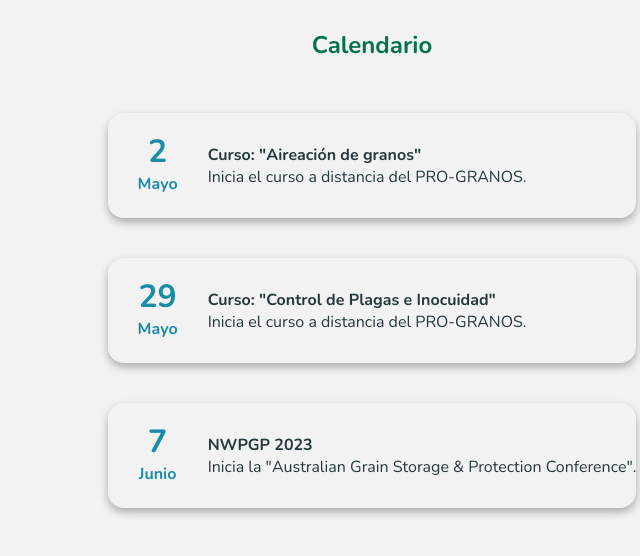
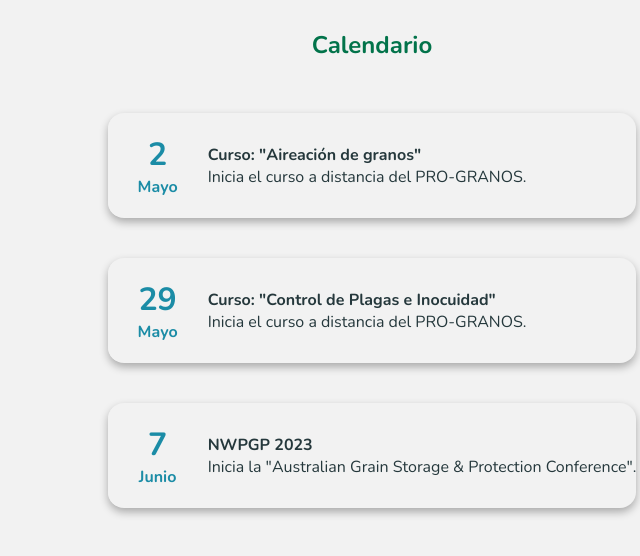
Before and after one commit to exequielpagliari/plantapiloto, a plain HTML site: page index.html in a window 1280 px wide. Shown: the part 1496-2052 px from the top of the page, 268-908 px from the left. Drawn offline with nearby package versions, Linux system fonts and the light colour scheme; no server answers.

Commit message:
Arreglado home colendario

```diff
--- a/styles/index.css
+++ b/styles/index.css
@@ -272,29 +272,35 @@ main {
     overflow: hidden;*/
 
 
+
+
 #calenNumber {
     width: 100px;
     height: 100px;
     background-color: #F2F2F2;
     text-align: center;
+    display: flex;
+    flex-direction: column;
+    justify-content: center;
+    align-items: center;
     }
 
 #calenNumber h3{
-    width: 100px;
+    width: 50px;
     text-align: center;
     background-color:#F2F2F2;
     color: #1B8CA6;
     font-weight: bold;
     font-size: xx-large;
-    padding: 14px 0px 0px 0px;
+    padding: 0px 0px 0px 0px;
 }
 
 #calenNumber h4{
-    width: 100px;
+    width: 50px;
     text-align: center;
     background-color: #F2F2F2;
     color: #1B8CA6;
-    padding: 0 20px;
+    padding: 0 0px;
 }
 #calenText h4{
     width: auto;
```
